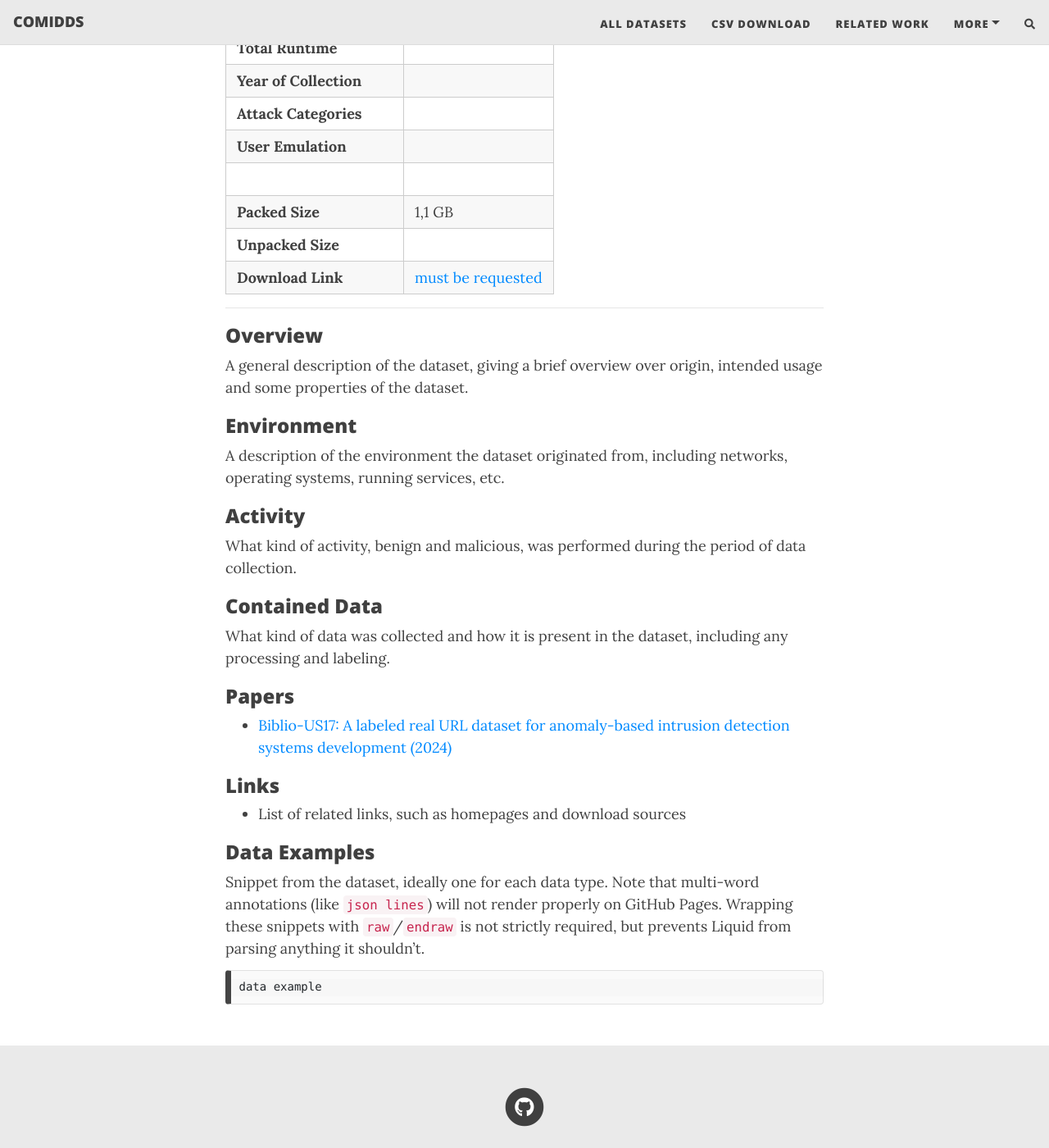
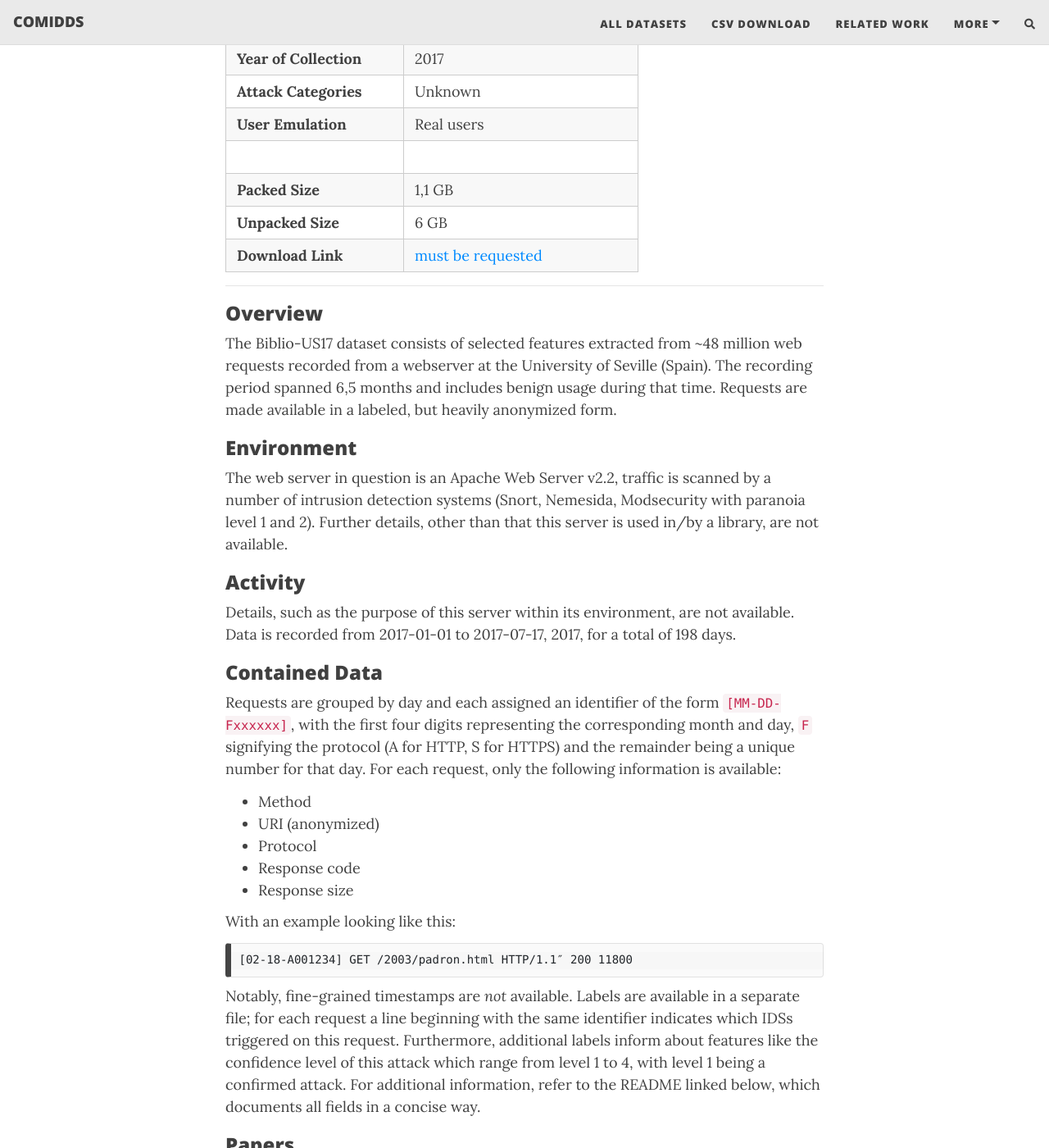
Before and after one commit to fkie-cad/COMIDDS, a Jekyll site: the page built from content/datasets/biblio_us17.md, in a window 1280 px wide and 1400 px high, scrolled down 744 px. Shown: the whole window at 82% size. Built offline with Jekyll 4.4.1, drawn with Linux system fonts in a browser that asks for light colours; nearby versions of some CDN libraries; comment, search, counter and statistics services are not loaded; some of the changed text lies outside the part shown.

Commit message:
Add entry for Biblio-US17

````diff
--- a/content/datasets/biblio_us17.md
+++ b/content/datasets/biblio_us17.md
@@ -8,54 +8,63 @@ title: Biblio-US17
 - [Contained Data](#contained-data)
 - [Papers](#papers)
 - [Links](#links)
-- [Data Examples](#data-examples)
 
 | <!-- -->                 | <!-- -->                                                                                                                                         |
 | ------------------------ | ------------------------------------------------------------------------------------------------------------------------------------------------ |
-| **Network Data Source**  |                                                                                                                                                  |
-| **Network Data Labeled** |                                                                                                                                                  |
+| **Network Data Source**  | HTTP requests (selected fields)                                                                                                                  |
+| **Network Data Labeled** | Yes                                                                                                                                              |
 | **Host Data Source**     | -                                                                                                                                                |
 | **Host Data Labeled**    | -                                                                                                                                                |
 |                          |                                                                                                                                                  |
 | **Overall Setting**      | Enterprise IT                                                                                                                                    |
-| **OS Types**             |                                                                                                                                                  |
-| **Number of Machines**   |                                                                                                                                                  |
-| **Total Runtime**        |                                                                                                                                                  |
-| **Year of Collection**   |                                                                                                                                                  |
-| **Attack Categories**    |                                                                                                                                                  |
-| **User Emulation**       |                                                                                                                                                  |
+| **OS Types**             | Undisclosed                                                                                                                                      |
+| **Number of Machines**   | 1                                                                                                                                                |
+| **Total Runtime**        | 198 days                                                                                                                                         |
+| **Year of Collection**   | 2017                                                                                                                                             |
+| **Attack Categories**    | Unknown                                                                                                                                          |
+| **User Emulation**       | Real users                                                                                                                                       |
 |                          |                                                                                                                                                  |
 | **Packed Size**          | 1,1 GB                                                                                                                                           |
-| **Unpacked Size**        |                                                                                                                                                  |
+| **Unpacked Size**        | 6 GB                                                                                                                                             |
 | **Download Link**        | [must be requested](https://idus.us.es/items/53034f60-d215-44b0-a198-eb8a5229218e/request-a-copy?bitstream=b1b0c077-6f87-4160-8659-9dc34e269e3d) |
 
 ***
 
 ### Overview
-A general description of the dataset, giving a brief overview over origin, intended usage and some properties of the dataset.
+The Biblio-US17 dataset consists of selected features extracted from ~48 million web requests recorded from a webserver at the University of Seville (Spain).
+The recording period spanned 6,5 months and includes benign usage during that time.
+Requests are made available in a labeled, but heavily anonymized form.
 
 ### Environment
-A description of the environment the dataset originated from, including networks, operating systems, running services, etc.
+The web server in question is an Apache Web Server v2.2, traffic is scanned by a number of intrusion detection systems (Snort, Nemesida, Modsecurity with paranoia level 1 and 2).
+Further details, other than that this server is used in/by a library, are not available.
 
 ### Activity
-What kind of activity, benign and malicious, was performed during the period of data collection.
+Details, such as the purpose of this server within its environment, are not available.
+Data is recorded from 2017-01-01 to 2017-07-17, 2017, for a total of 198 days.
 
 ### Contained Data
-What kind of data was collected and how it is present in the dataset, including any processing and labeling.
+Requests are grouped by day and each assigned an identifier of the form `[MM-DD-Fxxxxxx]`, with the first four digits representing the corresponding month and day, `F` signifying the protocol (A for HTTP, S for HTTPS) and the remainder being a unique number for that day.
+For each request, only the following information is available:
+- Method
+- URI (anonymized)
+- Protocol
+- Response code
+- Response size
+
+With an example looking like this:
+```
+[02-18-A001234] GET /2003/padron.html HTTP/1.1″ 200 11800
+```
+Notably, fine-grained timestamps are *not* available.
+Labels are available in a separate file;
+for each request a line beginning with the same identifier indicates which IDSs triggered on this request.
+Furthermore, additional labels inform about features like the confidence level of this attack which range from level 1 to 4, with level 1 being a confirmed attack.
+For additional information, refer to the README linked below, which documents all fields in a concise way.
 
 ### Papers
 - [Biblio-US17: A labeled real URL dataset for anomaly-based intrusion detection systems development (2024)](https://doi.org/10.1145/3655693.3661319)
 
 ### Links
-- List of related links, such as homepages and download sources
-
-### Data Examples
-Snippet from the dataset, ideally one for each data type.
-Note that multi-word annotations (like `json lines`) will not render properly on GitHub Pages.
-Wrapping these snippets with `raw`/`endraw` is not strictly required, but prevents Liquid from parsing anything it shouldn't.
-
-<!--  {% raw %} -->
-```
-data example
-```
-<!--  {% endraw %} -->
+- [Homepage](https://idus.us.es/items/53034f60-d215-44b0-a198-eb8a5229218e)
+  - [README](https://idus.us.es/server/api/core/bitstreams/2b3d8c75-6d36-47a5-83e7-f1cfc2cbc151/content)
````
Also changed, not shown: content/all_datasets.md (+1 -1 lines).
